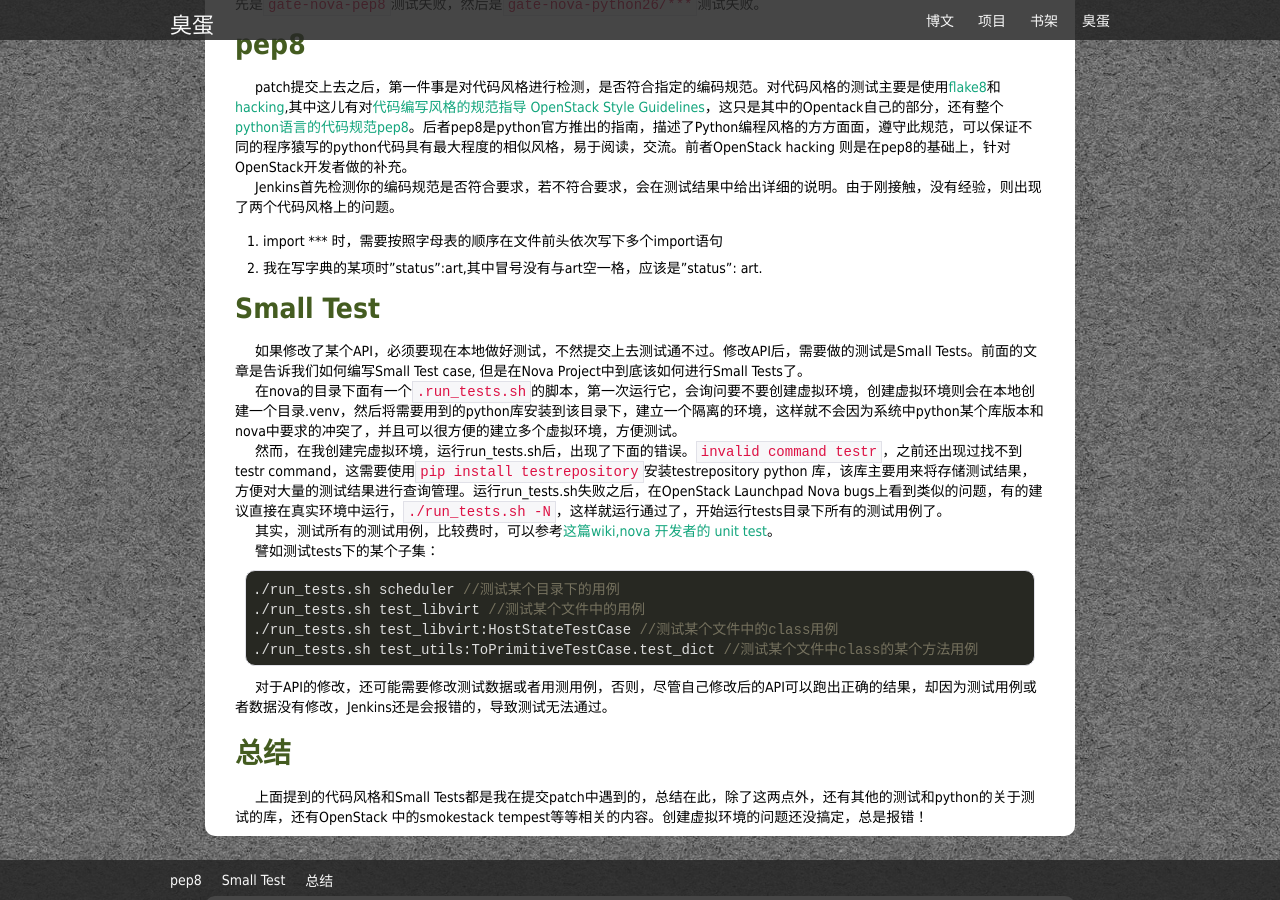
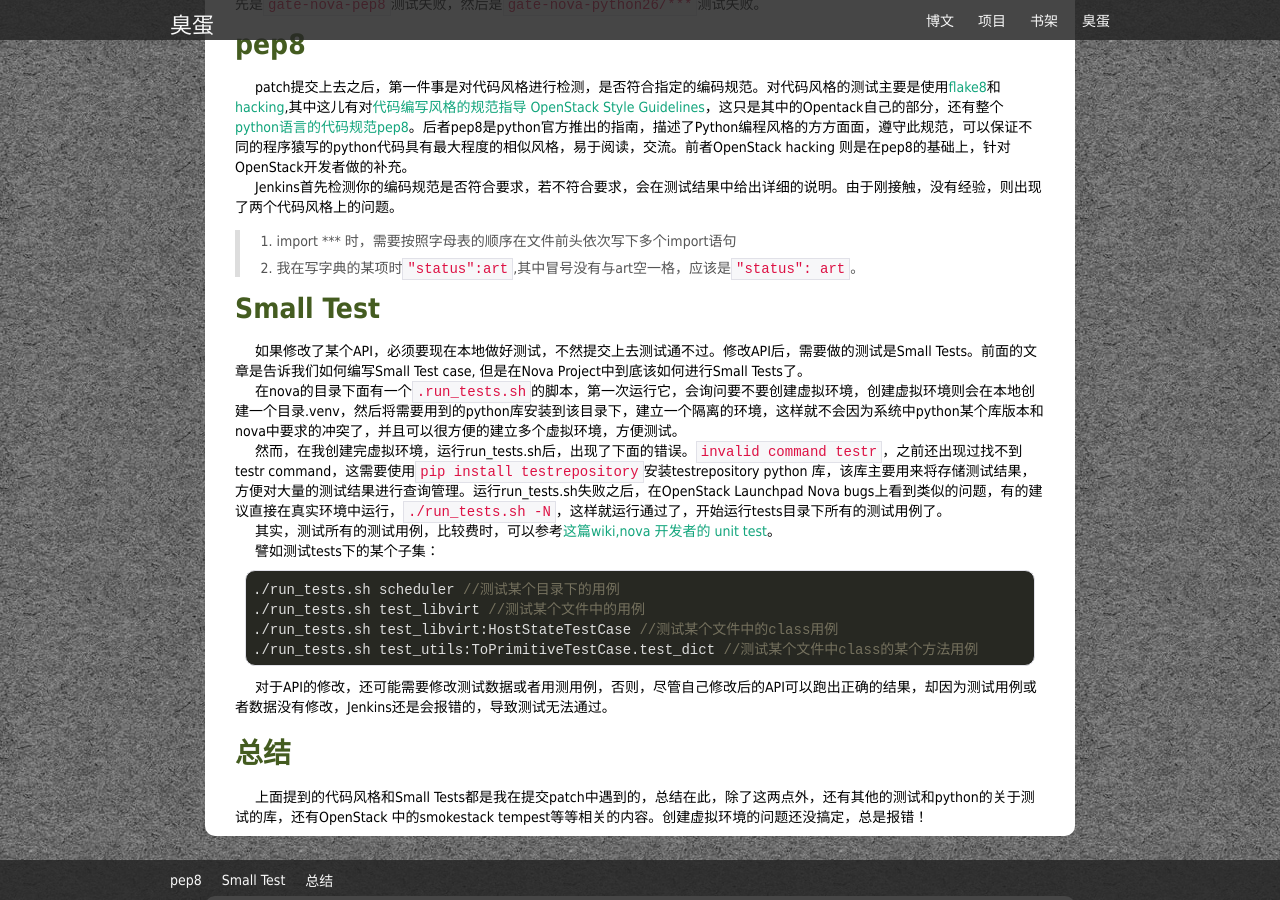
Before and after one commit to liuan/blog, a Jekyll site: the page built from _posts/2013-8-13-OpenStack-测试小结(一).md, in a window 1280 px wide and 900 px high, scrolled down 428 px. Built offline with Jekyll 4.4.1, drawn with Linux system fonts in a browser that asks for light colours; comment, search, counter and statistics services are not loaded.

Commit message:
blockquote

```diff
--- a/_posts/2013-8-13-OpenStack-测试小结(一).md
+++ b/_posts/2013-8-13-OpenStack-测试小结(一).md
@@ -17,8 +17,8 @@ patch提交上去之后，第一件事是对代码风格进行检测，是否符
 
 Jenkins首先检测你的编码规范是否符合要求，若不符合要求，会在测试结果中给出详细的说明。由于刚接触，没有经验，则出现了两个代码风格上的问题。
 
-1. import *** 时，需要按照字母表的顺序在文件前头依次写下多个import语句
-2. 我在写字典的某项时"status":art,其中冒号没有与art空一格，应该是"status": art.
+> 1. import *** 时，需要按照字母表的顺序在文件前头依次写下多个import语句
+> 2. 我在写字典的某项时`"status":art`,其中冒号没有与art空一格，应该是`"status": art`。
 
 ### Small Test
 
```
